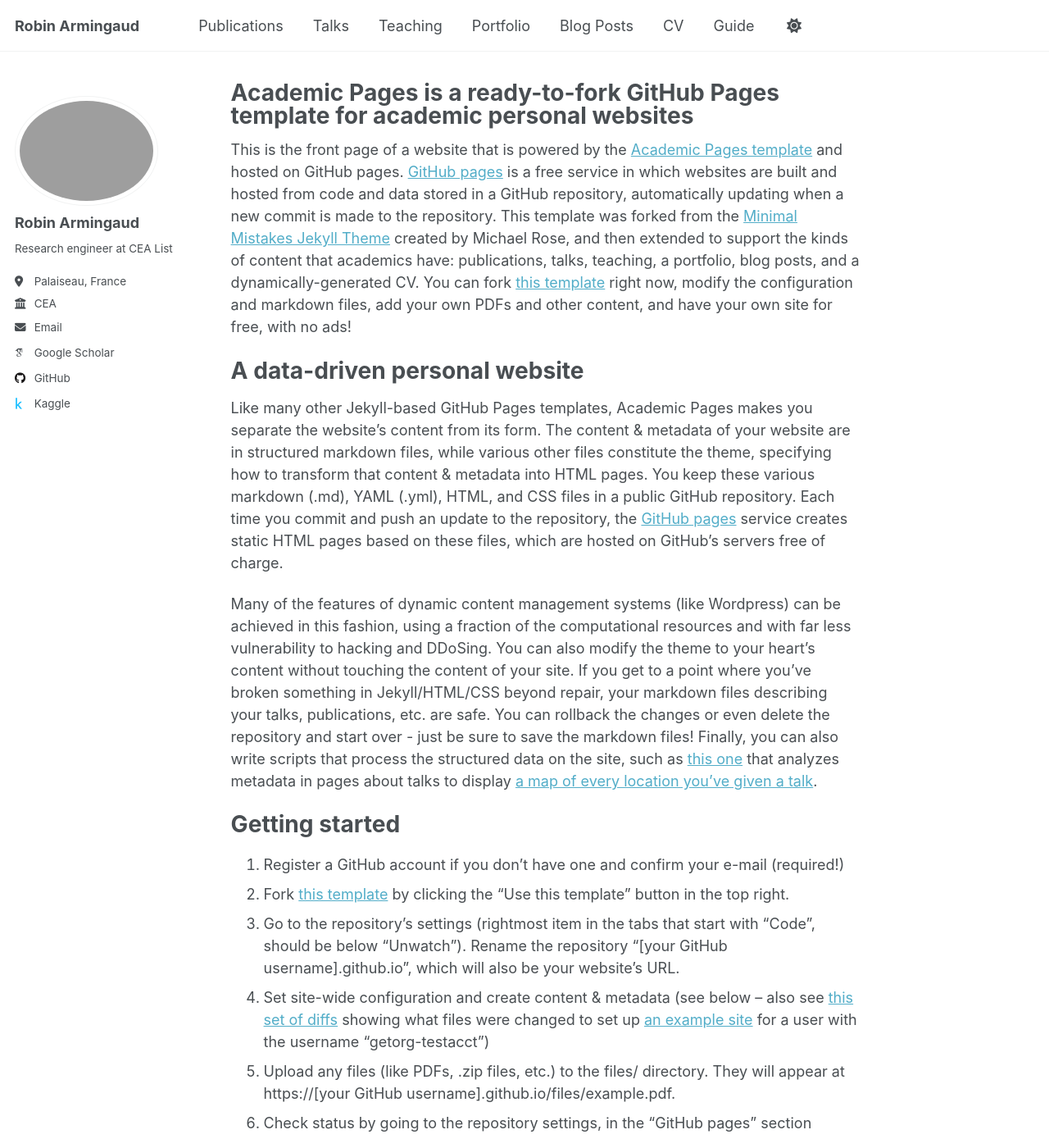
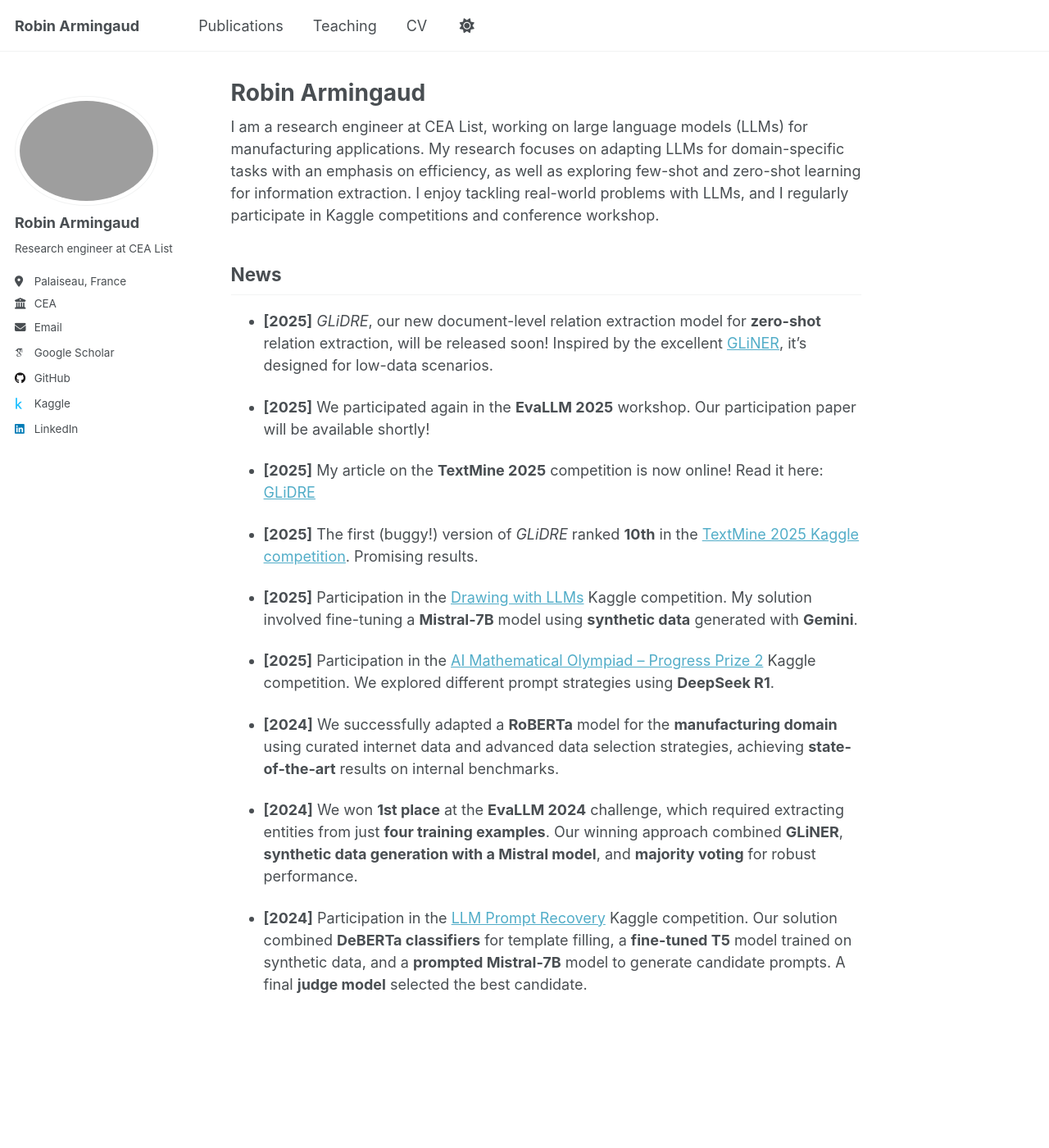
Before and after one commit to robinarmingaud/robinarmingaud.github.io, a Jekyll site: the page built from _pages/about.md, in a window 1280 px wide and 1400 px high. Shown: the whole window at 82% size. Built offline with Jekyll 4.4.1, drawn with Linux system fonts in a browser that asks for light colours; some web fonts are replaced; some of the changed text lies outside the part shown.

Commit message:
about page

```diff
--- a/_config.yml
+++ b/_config.yml
@@ -12,7 +12,7 @@ site_theme               : "default"
 title                    : "Robin Armingaud"
 title_separator          : "-"
 name                     : &name "Robin Armingaud"
-description              : &description "I'm a research engineer at CEA List, working on large language models (LLMs) for manufacturing applications. My research focuses on adapting LLMs for domain-specific tasks with an emphasis on efficiency, as well as exploring few-shot and zero-shot learning for information extraction. I enjoy tackling real-world problems with LLMs, and I regularly participate in Kaggle competitions and conference evaluation campaigns."
+description              : &description "I am a research engineer at CEA List, working on large language models (LLMs) for manufacturing applications. My research focuses on adapting LLMs for domain-specific tasks with an emphasis on efficiency, as well as exploring few-shot and zero-shot learning for information extraction. I enjoy tackling real-world problems with LLMs, and I regularly participate in Kaggle competitions and conference evaluation campaigns."
 url                      : https://robinarmingaud.github.io # the base hostname & protocol for your site e.g. "https://[your GitHub username].github.io" or if you already have some other page hosted on Github then use "https://[your GitHub username].github.io/[Your Repo Name]"
 baseurl                  : "" # the subpath of your site, e.g. "/blog"
 repository               : "robinarmingaud/robinarmingaud.github.io"
@@ -60,7 +60,7 @@ author:
   keybase          : # Username
   instagram        : # Username
   lastfm           : # Username
-  linkedin         : # Username
+  linkedin         : "robin-armingaud"
   mastodon         : # URL
   medium           : # URL
   pinterest        : # Username
--- a/_pages/about.md
+++ b/_pages/about.md
@@ -1,49 +1,30 @@
 ---
 permalink: /
-title: "Academic Pages is a ready-to-fork GitHub Pages template for academic personal websites"
+title: "Robin Armingaud"
 author_profile: true
 redirect_from:
   - /about/
   - /about.html
 ---
 
-This is the front page of a website that is powered by the [Academic Pages template](https://github.com/academicpages/academicpages.github.io) and hosted on GitHub pages. [GitHub pages](https://pages.github.com) is a free service in which websites are built and hosted from code and data stored in a GitHub repository, automatically updating when a new commit is made to the repository. This template was forked from the [Minimal Mistakes Jekyll Theme](https://mmistakes.github.io/minimal-mistakes/) created by Michael Rose, and then extended to support the kinds of content that academics have: publications, talks, teaching, a portfolio, blog posts, and a dynamically-generated CV. You can fork [this template](https://github.com/academicpages/academicpages.github.io) right now, modify the configuration and markdown files, add your own PDFs and other content, and have your own site for free, with no ads!
+I am a research engineer at CEA List, working on large language models (LLMs) for manufacturing applications. My research focuses on adapting LLMs for domain-specific tasks with an emphasis on efficiency, as well as exploring few-shot and zero-shot learning for information extraction. I enjoy tackling real-world problems with LLMs, and I regularly participate in Kaggle competitions and conference workshop.
 
-A data-driven personal website
-======
-Like many other Jekyll-based GitHub Pages templates, Academic Pages makes you separate the website's content from its form. The content & metadata of your website are in structured markdown files, while various other files constitute the theme, specifying how to transform that content & metadata into HTML pages. You keep these various markdown (.md), YAML (.yml), HTML, and CSS files in a public GitHub repository. Each time you commit and push an update to the repository, the [GitHub pages](https://pages.github.com/) service creates static HTML pages based on these files, which are hosted on GitHub's servers free of charge.
+## News
 
-Many of the features of dynamic content management systems (like Wordpress) can be achieved in this fashion, using a fraction of the computational resources and with far less vulnerability to hacking and DDoSing. You can also modify the theme to your heart's content without touching the content of your site. If you get to a point where you've broken something in Jekyll/HTML/CSS beyond repair, your markdown files describing your talks, publications, etc. are safe. You can rollback the changes or even delete the repository and start over - just be sure to save the markdown files! Finally, you can also write scripts that process the structured data on the site, such as [this one](https://github.com/academicpages/academicpages.github.io/blob/master/talkmap.ipynb) that analyzes metadata in pages about talks to display [a map of every location you've given a talk](https://academicpages.github.io/talkmap.html).
+- **[2025]** *GLiDRE*, our new document-level relation extraction model for **zero-shot** relation extraction, will be released soon! Inspired by the excellent [GLiNER](https://github.com/urchade/GLiNER), it's designed for low-data scenarios.
 
-Getting started
-======
-1. Register a GitHub account if you don't have one and confirm your e-mail (required!)
-1. Fork [this template](https://github.com/academicpages/academicpages.github.io) by clicking the "Use this template" button in the top right.
-1. Go to the repository's settings (rightmost item in the tabs that start with "Code", should be below "Unwatch"). Rename the repository "[your GitHub username].github.io", which will also be your website's URL.
-1. Set site-wide configuration and create content & metadata (see below -- also see [this set of diffs](http://archive.is/3TPas) showing what files were changed to set up [an example site](https://getorg-testacct.github.io) for a user with the username "getorg-testacct")
-1. Upload any files (like PDFs, .zip files, etc.) to the files/ directory. They will appear at https://[your GitHub username].github.io/files/example.pdf.
-1. Check status by going to the repository settings, in the "GitHub pages" section
+- **[2025]** We participated again in the **EvaLLM 2025** workshop. Our participation paper will be available shortly!
 
-Site-wide configuration
-------
-The main configuration file for the site is in the base directory in [_config.yml](https://github.com/academicpages/academicpages.github.io/blob/master/_config.yml), which defines the content in the sidebars and other site-wide features. You will need to replace the default variables with ones about yourself and your site's github repository. The configuration file for the top menu is in [_data/navigation.yml](https://github.com/academicpages/academicpages.github.io/blob/master/_data/navigation.yml). For example, if you don't have a portfolio or blog posts, you can remove those items from that navigation.yml file to remove them from the header.
+- **[2025]** My article on the **TextMine 2025** competition is now online! Read it here: [GLiDRE](https://hal.science/hal-04918406v1/file/GLIDRE_version_longue%20%282%29.pdf)
 
-Create content & metadata
-------
-For site content, there is one markdown file for each type of content, which are stored in directories like _publications, _talks, _posts, _teaching, or _pages. For example, each talk is a markdown file in the [_talks directory](https://github.com/academicpages/academicpages.github.io/tree/master/_talks). At the top of each markdown file is structured data in YAML about the talk, which the theme will parse to do lots of cool stuff. The same structured data about a talk is used to generate the list of talks on the [Talks page](https://academicpages.github.io/talks), each [individual page](https://academicpages.github.io/talks/2012-03-01-talk-1) for specific talks, the talks section for the [CV page](https://academicpages.github.io/cv), and the [map of places you've given a talk](https://academicpages.github.io/talkmap.html) (if you run this [python file](https://github.com/academicpages/academicpages.github.io/blob/master/talkmap.py) or [Jupyter notebook](https://github.com/academicpages/academicpages.github.io/blob/master/talkmap.ipynb), which creates the HTML for the map based on the contents of the _talks directory).
+- **[2025]** The first (buggy!) version of *GLiDRE* ranked **10th** in the [TextMine 2025 Kaggle competition](https://www.kaggle.com/c/defi-text-mine-2025/leaderboard). Promising results.
 
-**Markdown generator**
+- **[2025]** Participation in the [Drawing with LLMs](https://www.kaggle.com/competitions/drawing-with-llms) Kaggle competition. My solution involved fine-tuning a **Mistral-7B** model using **synthetic data** generated with **Gemini**.
 
-The repository includes [a set of Jupyter notebooks](https://github.com/academicpages/academicpages.github.io/tree/master/markdown_generator
-) that converts a CSV containing structured data about talks or presentations into individual markdown files that will be properly formatted for the Academic Pages template. The sample CSVs in that directory are the ones I used to create my own personal website at stuartgeiger.com. My usual workflow is that I keep a spreadsheet of my publications and talks, then run the code in these notebooks to generate the markdown files, then commit and push them to the GitHub repository.
+- **[2025]** Participation in the [AI Mathematical Olympiad – Progress Prize 2](https://www.kaggle.com/competitions/ai-mathematical-olympiad-progress-prize-2) Kaggle competition. We explored different prompt strategies using **DeepSeek R1**.
 
-How to edit your site's GitHub repository
-------
-Many people use a git client to create files on their local computer and then push them to GitHub's servers. If you are not familiar with git, you can directly edit these configuration and markdown files directly in the github.com interface. Navigate to a file (like [this one](https://github.com/academicpages/academicpages.github.io/blob/master/_talks/2012-03-01-talk-1.md) and click the pencil icon in the top right of the content preview (to the right of the "Raw | Blame | History" buttons). You can delete a file by clicking the trashcan icon to the right of the pencil icon. You can also create new files or upload files by navigating to a directory and clicking the "Create new file" or "Upload files" buttons.
+- **[2024]** We successfully adapted a **RoBERTa** model for the **manufacturing domain** using curated internet data and advanced data selection strategies, achieving **state-of-the-art** results on internal benchmarks.
 
-Example: editing a markdown file for a talk
-![Editing a markdown file for a talk](/images/editing-talk.png)
+- **[2024]** We won **1st place** at the **EvaLLM 2024** challenge, which required extracting entities from just **four training examples**. Our winning approach combined **GLiNER**, **synthetic data generation with a Mistral model**, and **majority voting** for robust performance.
 
-For more info
-------
-More info about configuring Academic Pages can be found in [the guide](https://academicpages.github.io/markdown/), the [growing wiki](https://github.com/academicpages/academicpages.github.io/wiki), and you can always [ask a question on GitHub](https://github.com/academicpages/academicpages.github.io/discussions). The [guides for the Minimal Mistakes theme](https://mmistakes.github.io/minimal-mistakes/docs/configuration/) (which this theme was forked from) might also be helpful.
+- **[2024]** Participation in the [LLM Prompt Recovery](https://www.kaggle.com/competitions/llm-prompt-recovery) Kaggle competition. Our solution combined **DeBERTa classifiers** for template filling, a **fine-tuned T5** model trained on synthetic data, and a **prompted Mistral-7B** model to generate candidate prompts. A final **judge model** selected the best candidate.
```
Also changed, not shown: _data/navigation.yml (+0 -15 lines), _pages/cv.md (+0 -16 lines), 1 other file.
